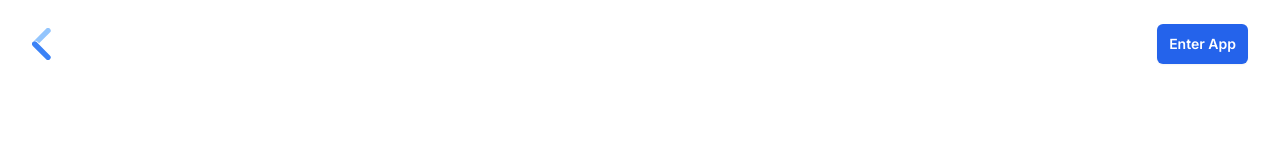
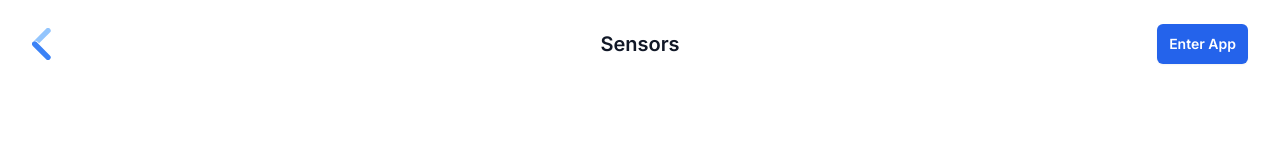
Before and after one commit to thaddavis/emend.ai_v2, a Next.js app: page / in a window 1280 px wide. Shown: the top 160 px of the page. Built offline with nearby package versions, Linux system fonts and the light colour scheme.

Commit message:
renable nav menu so mobile doesn't look awkward

```diff
--- a/src/components/Nav.tsx
+++ b/src/components/Nav.tsx
@@ -5,10 +5,10 @@ import Link from "next/link";
 import Image from "next/image";
 import { Logo } from "./Logo";
 
-// const navigation = [
-// { name: "Charts", href: "/charts" },
-// { name: "Sensors", href: "/sensors" },
-// ];
+const navigation = [
+  // { name: "Charts", href: "/charts" },
+  { name: "Sensors", href: "/sensors" },
+];
 
 export const Nav = () => {
   const [mobileMenuOpen, setMobileMenuOpen] = useState(false);
@@ -26,7 +26,7 @@ export const Nav = () => {
           </Link>
         </div>
         <div className="hidden lg:flex lg:gap-x-12">
-          {/* {navigation.map((item) => (
+          {navigation.map((item) => (
             <Link
               key={item.name}
               href={item.href}
@@ -34,7 +34,7 @@ export const Nav = () => {
             >
               {item.name}
             </Link>
-          ))} */}
+          ))}
         </div>
         <div className="flex flex-1 items-center justify-end gap-x-6">
           <Link
@@ -85,7 +85,7 @@ export const Nav = () => {
           <div className="mt-6 flow-root">
             <div className="-my-6">
               <div className="space-y-2 py-6">
-                {/* {navigation.map((item) => (
+                {navigation.map((item) => (
                   <a
                     key={item.name}
                     href={item.href}
@@ -93,7 +93,7 @@ export const Nav = () => {
                   >
                     {item.name}
                   </a>
-                ))} */}
+                ))}
               </div>
               <div className="py-6">
                 {/* <a
```
